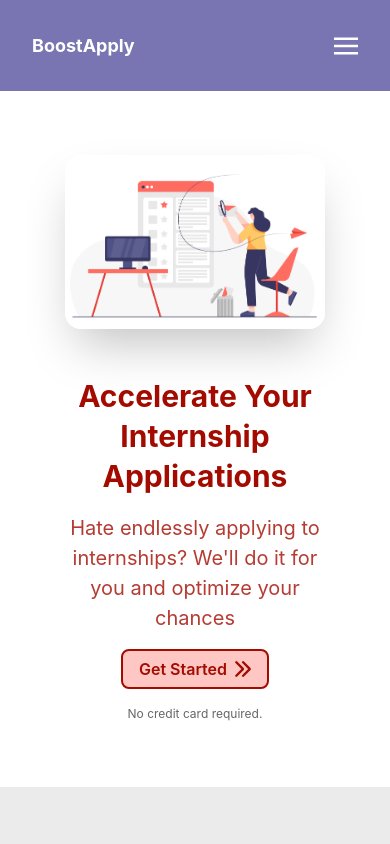
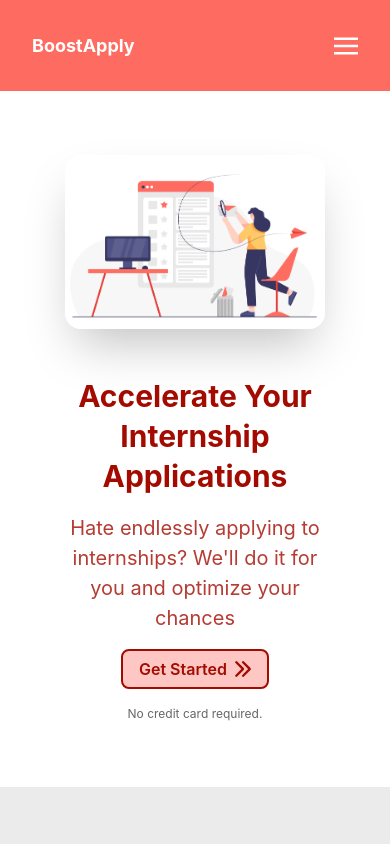
Before and after one commit to jayo78/landing-page, a Next.js app: page / in a window 390 px wide. Shown: the top 844 px of the page. Built offline with nearby package versions, Linux system fonts and the light colour scheme.

Commit message:
mobile header color change

```diff
--- a/src/components/Header.tsx
+++ b/src/components/Header.tsx
@@ -50,7 +50,7 @@ const Header = () => {
             wrap="wrap"
             w="100%"
             p={8}
-            bg={["primary.400", "primary.400", "transparent", "transparent"]}
+            bg={["secondary.400", "secondary.100", "transparent", "transparent"]}
             color={["white", "white", "black", "black"]}
         >
             <Flex align="center">
```
